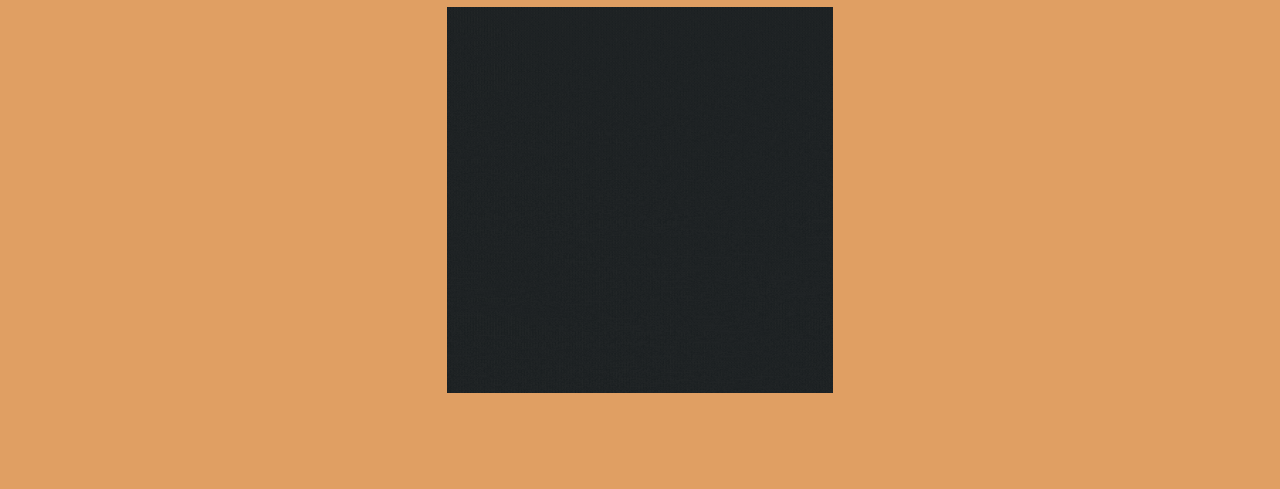
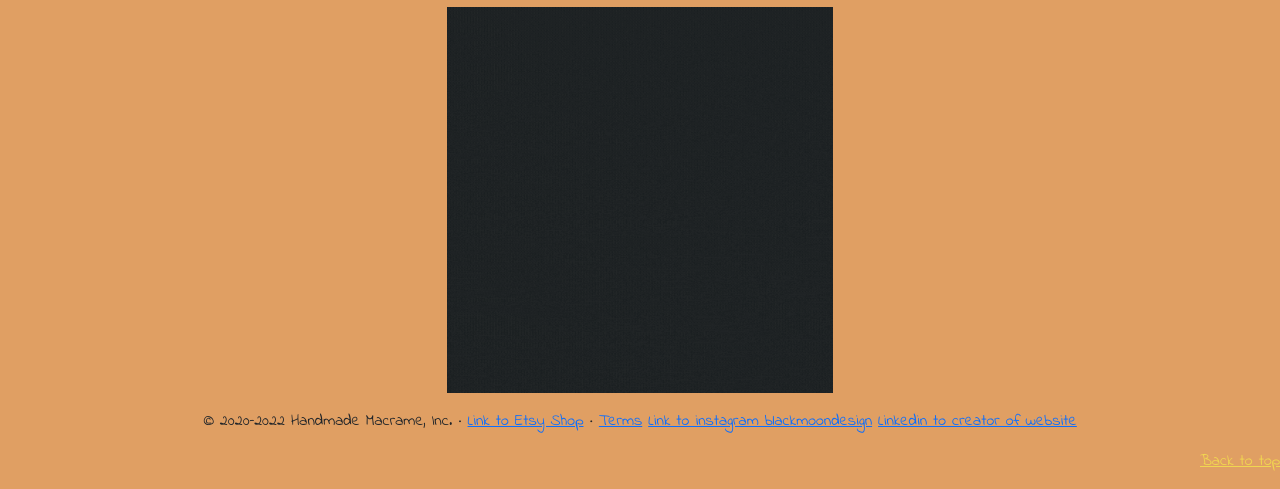
Before and after one commit to totalnoMartina/macrame-shopping, a Django app: page / in a window 1280 px wide. Shown: the part 364-853 px from the top of the page. Before the commit the page ends 757 px from the top, so only its background shows below. Run offline with Django 3.2, Linux system fonts and the light colour scheme; some libraries are stand-ins or nearby versions; some web fonts are replaced.

Commit message:
Add footer and back to top button

```diff
--- a/static/css/base.css
+++ b/static/css/base.css
@@ -1,6 +1,10 @@
 /*
 font-family: 'Indie Flower', cursive;
 font-family: 'Playfair Display', serif; */
+
+html {
+    overflow-x: hidden;
+}
 
 body {
     background-color: #e09f63;
@@ -21,6 +25,14 @@ body {
 
 .navbar-brand:hover {
     color: #180c0c;
+}
+
+.float-end a {
+    color: rgb(241, 214, 80);
+}
+
+.float-end a:hover {
+    color: #f4eae0;
 }
 
 .shop-now-button:hover {
--- a/templates/base.html
+++ b/templates/base.html
@@ -120,5 +120,12 @@
 
 
 </body>
+<!-- FOOTER -->
+
+<footer class="container text-center">
+    <p>&copy; 2020–2022 Handmade Macrame, Inc. &middot; <a href="#">Link to Etsy Shop</a> &middot; <a href="#">Terms</a>
+        <a href="#">Link to instagram blackmoondesign</a> <a href="#">Linkedin to creator of website</a></p>
+</footer>
+<p class="float-end mr-2"><a href="#">Back to top</a></p>
 
 </html>
```
